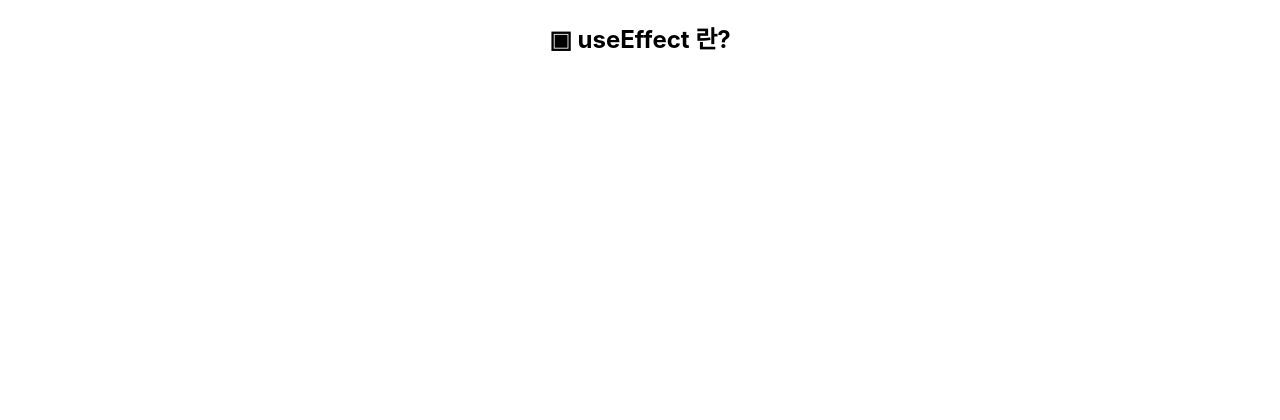
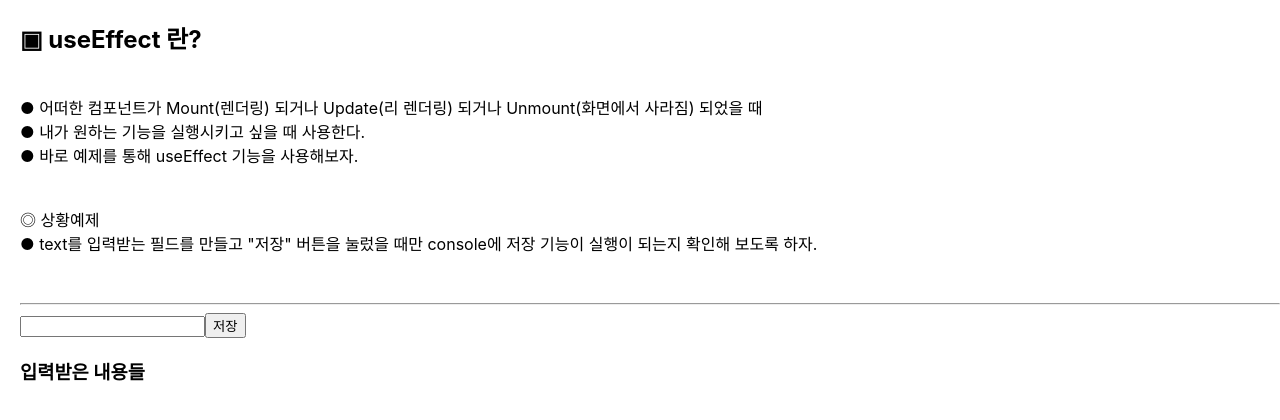
Before and after one commit to YoungcheolLee/react-hooks, a React (Create React App) app: page /UseEffect in a window 1280 px wide. Shown: the top 420 px of the page. Built offline with nearby package versions, Linux system fonts and the light colour scheme.

Commit message:
Update UseEffect

```diff
--- a/src/App.css
+++ b/src/App.css
@@ -5,6 +5,11 @@
 }
 
 .useState {
+  text-align: left;
+  margin-left: 20px;
+}
+
+.useEffect {
   text-align: left;
   margin-left: 20px;
 }
--- a/src/ReactHooks/UseEffect.js
+++ b/src/ReactHooks/UseEffect.js
@@ -1,9 +1,30 @@
 const UseEffect = () => {
   return (
     <div>
-      <span>
-        <h2>▣ useEffect 란? </h2>
-      </span>
+      <div className="useEffect">
+        <span>
+          <h2>▣ useEffect 란? </h2>
+          <br />
+          ● 어떠한 컴포넌트가 Mount(렌더링) 되거나 Update(리 렌더링) 되거나
+          Unmount(화면에서 사라짐) 되었을 때<br />
+          ● 내가 원하는 기능을 실행시키고 싶을 때 사용한다. <br />
+          ● 바로 예제를 통해 useEffect 기능을 사용해보자. <br />
+          <br />
+          <br />
+          ◎ 상황예제 <br />
+          ● text를 입력받는 필드를 만들고 "저장" 버튼을 눌렀을 때만 console에
+          저장 기능이 실행이 되는지 확인해 보도록 하자. <br />
+          <br />
+        </span>
+        <br />
+        <hr />
+        <div>
+          <input type={"text"}></input>
+          <button>저장</button> <br />
+          <h3>입력받은 내용들</h3>
+          <br />
+        </div>
+      </div>
     </div>
   );
 };
```
